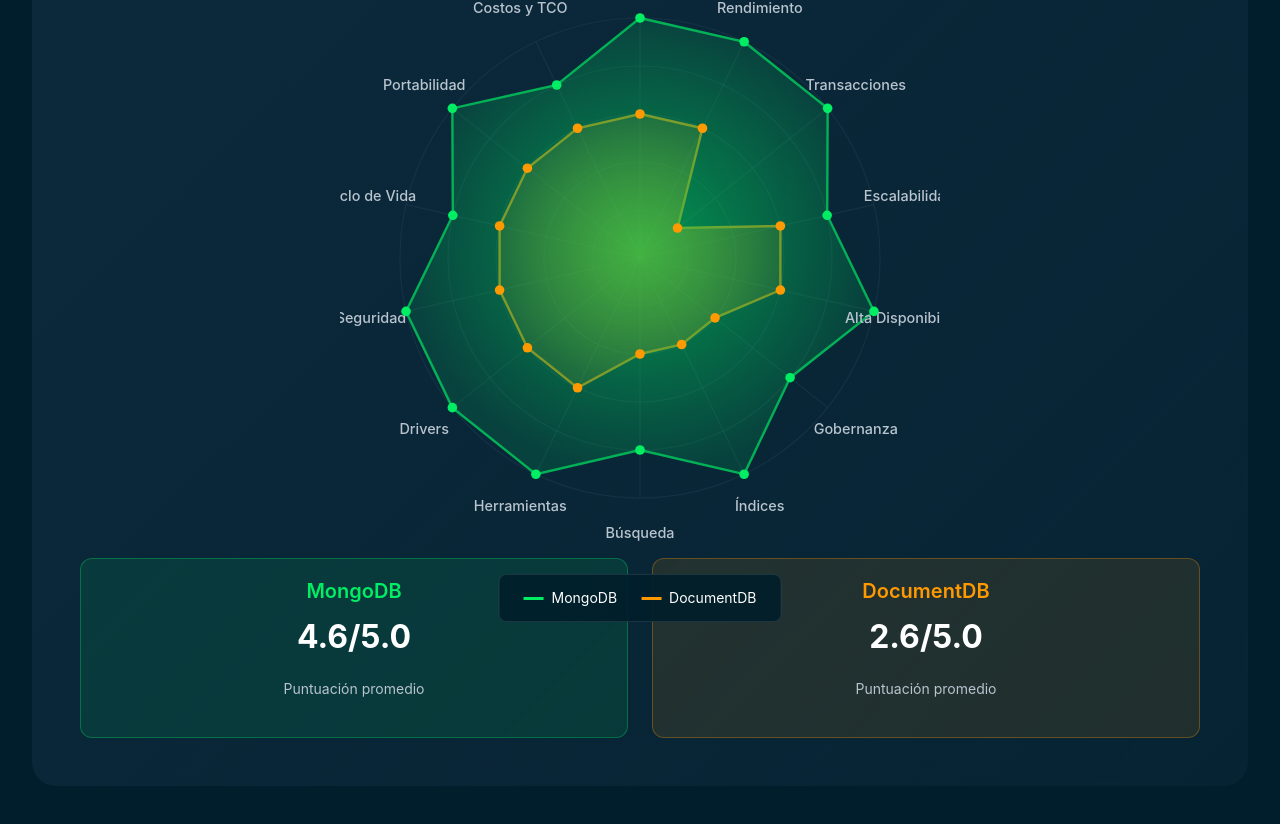
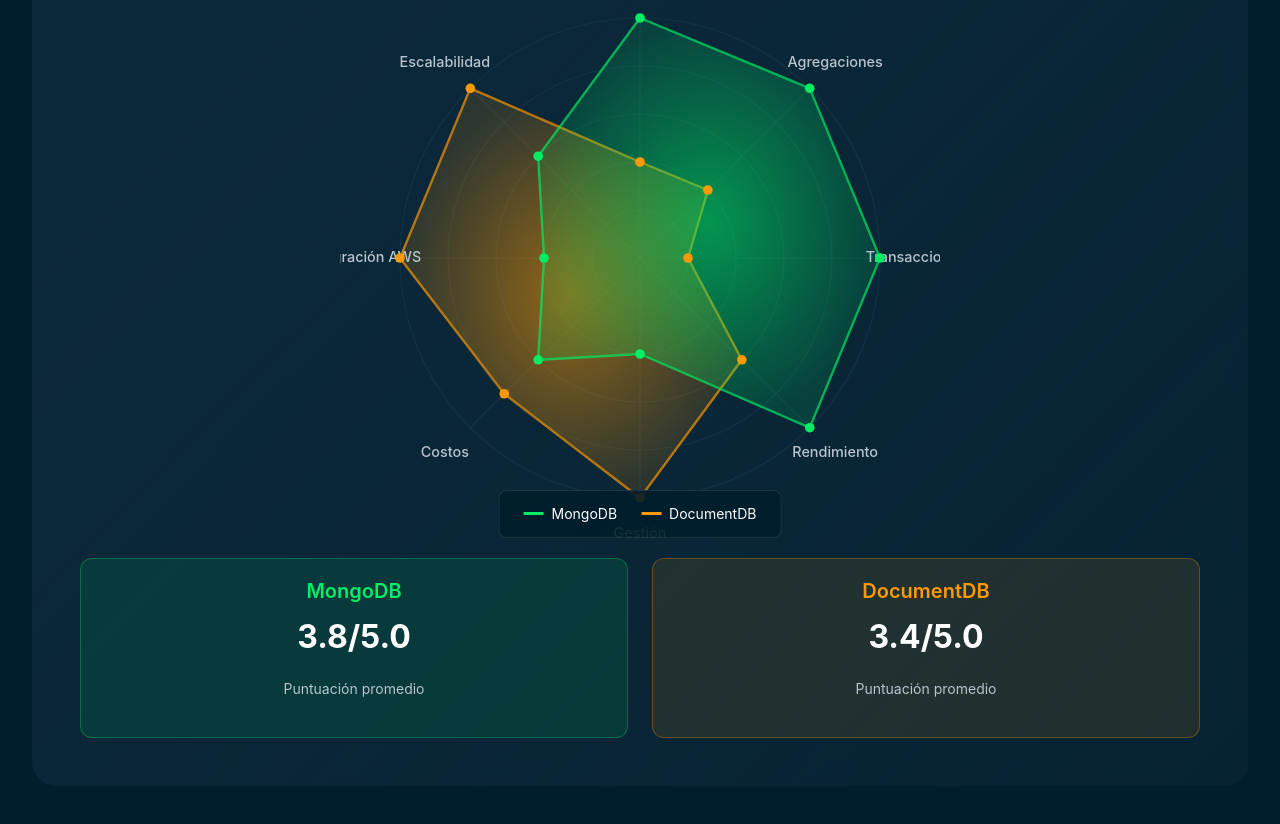
Before and after one commit to LeoLibertine/gomdb-site, a React (Vite) app: page /clientes/cencosud/document-mongo in a window 1280 px wide. Shown: the part 822-1646 px from the top of the page. Built offline with nearby package versions, Linux system fonts and the light colour scheme.

Commit message:
Agrego página document-mongo para Cencosud v7

```diff
--- a/src/pages/Clientes/cencosud/document-mongo.jsx
+++ b/src/pages/Clientes/cencosud/document-mongo.jsx
@@ -45,28 +45,15 @@
   const [animatedScore, setAnimatedScore] = useState({ mongodb: 0, documentdb: 0 });
 
   // Datos para el diagrama de radar
-// Antes:
-// const radarData = [
-//   { label: 'Compatibilidad', mongodb: 5, documentdb: 2 },
-//   …
-// ];
-
-// Después:
   const radarData = [
-    { label: 'Compatibilidad',      mongodb: 5, documentdb: 3 },
-    { label: 'Rendimiento',         mongodb: 5, documentdb: 3 },
-    { label: 'Transacciones',       mongodb: 5, documentdb: 1 },
-    { label: 'Escalabilidad',       mongodb: 4, documentdb: 3 },
-    { label: 'Alta Disponibilidad', mongodb: 5, documentdb: 3 },
-    { label: 'Gobernanza',          mongodb: 4, documentdb: 2 },
-    { label: 'Índices',             mongodb: 5, documentdb: 2 },
-    { label: 'Búsqueda',            mongodb: 4, documentdb: 2 },
-    { label: 'Herramientas',        mongodb: 5, documentdb: 3 },
-    { label: 'Drivers',             mongodb: 5, documentdb: 3 },
-    { label: 'Seguridad',           mongodb: 5, documentdb: 3 },
-    { label: 'Ciclo de Vida',       mongodb: 4, documentdb: 3 },
-    { label: 'Portabilidad',        mongodb: 5, documentdb: 3 },
-    { label: 'Costos y TCO',        mongodb: 4, documentdb: 3 }
+    { label: 'Compatibilidad', mongodb: 5, documentdb: 2 },
+    { label: 'Agregaciones', mongodb: 5, documentdb: 2 },
+    { label: 'Transacciones', mongodb: 5, documentdb: 1 },
+    { label: 'Rendimiento', mongodb: 5, documentdb: 3 },
+    { label: 'Gestión', mongodb: 2, documentdb: 5 },
+    { label: 'Costos', mongodb: 3, documentdb: 4 },
+    { label: 'Integración AWS', mongodb: 2, documentdb: 5 },
+    { label: 'Escalabilidad', mongodb: 3, documentdb: 5 }
   ];
 
   // Calcular puntuación promedio
@@ -869,26 +856,26 @@
                 })}
               </svg>
 
+              {/* Leyenda */}
               <div style={{
                 position: 'absolute',
-    top: '100%',          // justo después del 100% de la altura del contenedor
+                bottom: '20px',
                 left: '50%',
                 transform: 'translateX(-50%)',
-    marginTop: '16px',    // separador entre el SVG y la leyenda
                 display: 'flex',
                 gap: '24px',
-    background: 'rgba(0,30,43,0.9)',
+                background: 'rgba(0, 30, 43, 0.9)',
                 padding: '12px 24px',
                 borderRadius: '8px',
                 border: '1px solid rgba(255,255,255,0.1)'
               }}>
                 <div style={{ display: 'flex', alignItems: 'center', gap: '8px' }}>
-      <div style={{ width: '20px', height: '3px', background: '#00ED64' }} />
-      <span style={{ fontSize: '0.875rem', color: '#FFF' }}>MongoDB</span>
+                  <div style={{ width: '20px', height: '3px', background: '#00ED64' }}></div>
+                  <span style={{ fontSize: '0.875rem', color: '#FFFFFF' }}>MongoDB</span>
                 </div>
                 <div style={{ display: 'flex', alignItems: 'center', gap: '8px' }}>
-      <div style={{ width: '20px', height: '3px', background: '#FF9900' }} />
-      <span style={{ fontSize: '0.875rem', color: '#FFF' }}>DocumentDB</span>
+                  <div style={{ width: '20px', height: '3px', background: '#FF9900' }}></div>
+                  <span style={{ fontSize: '0.875rem', color: '#FFFFFF' }}>DocumentDB</span>
                 </div>
               </div>
             </div>
```
Lines whose indentation alone changed are shown as unchanged.
